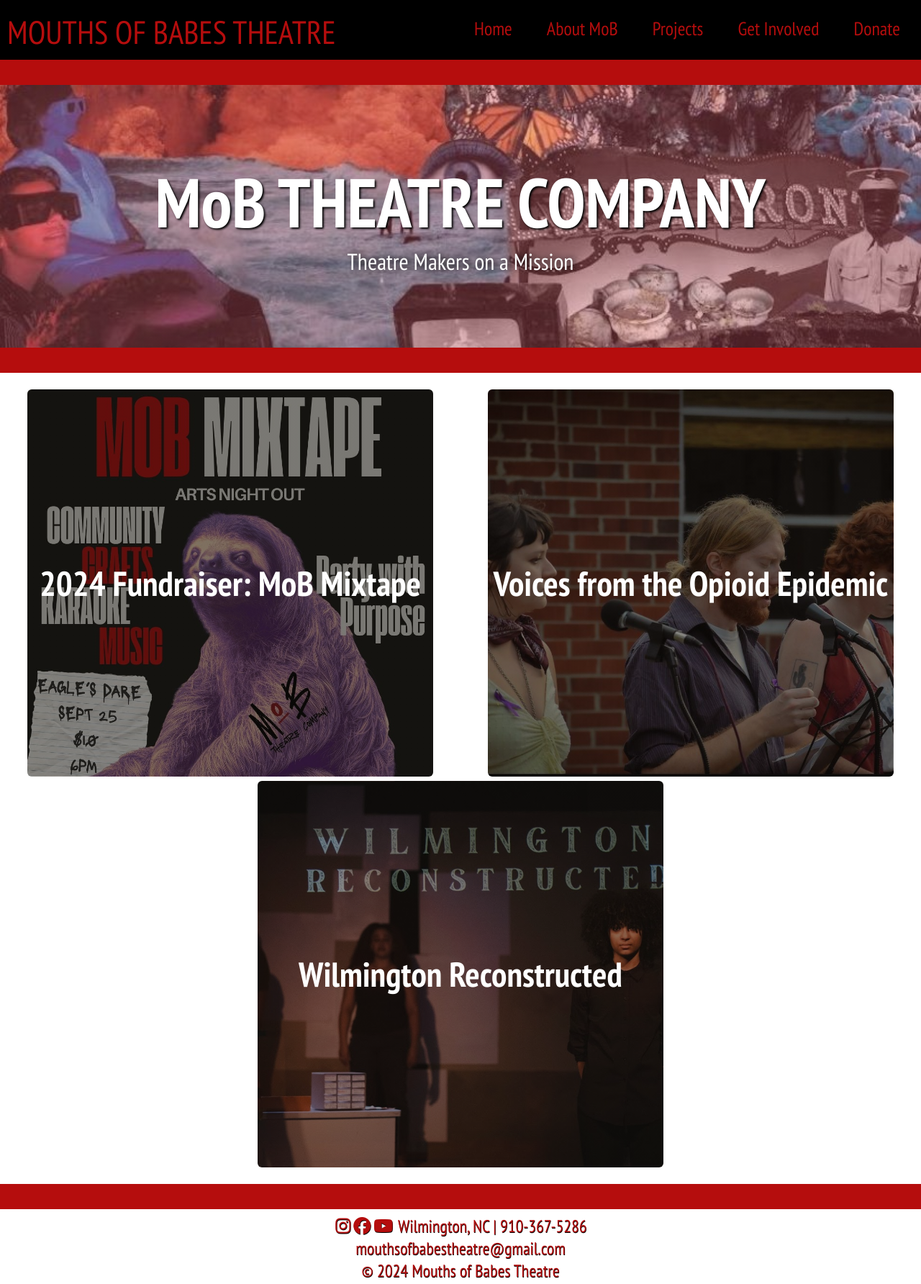
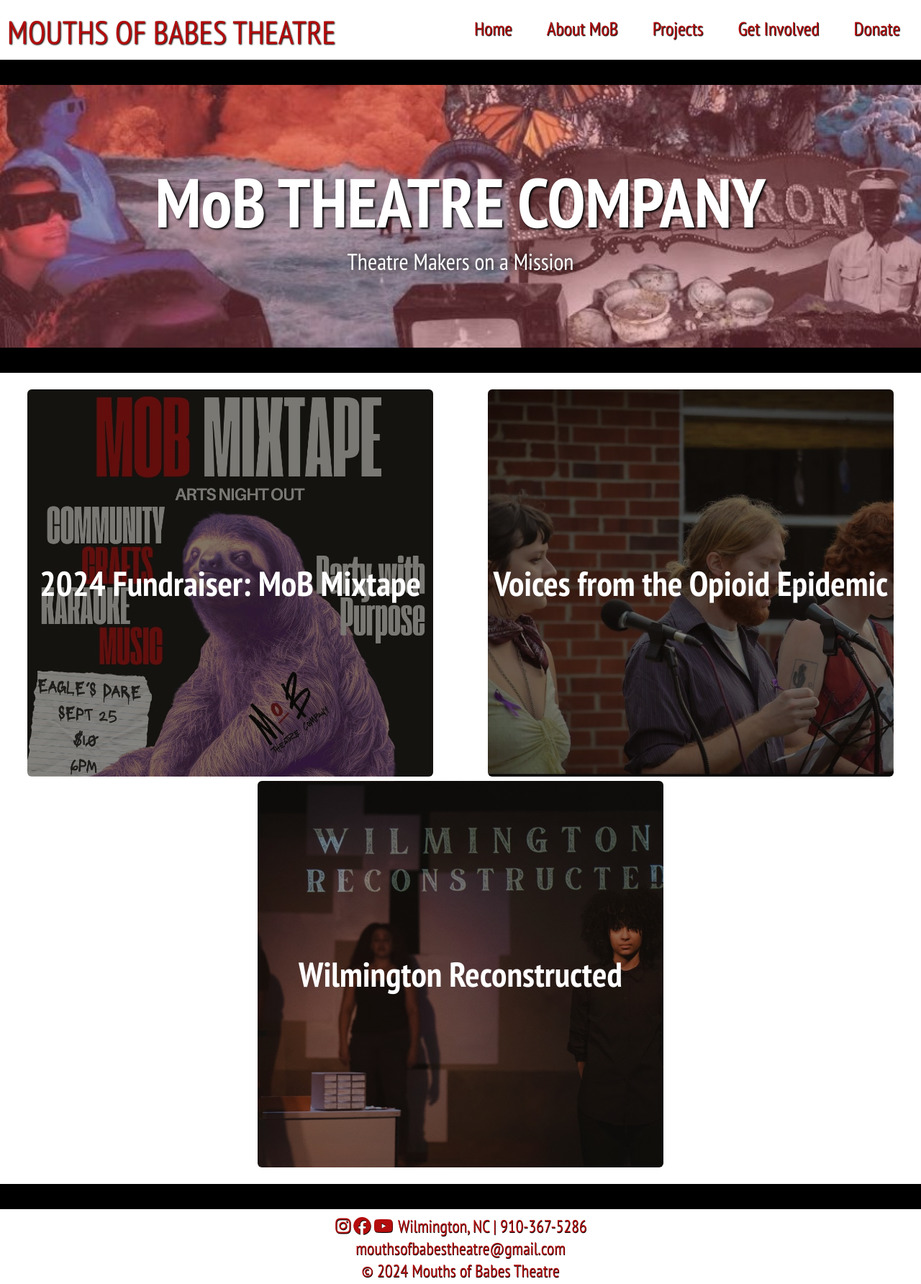
Before and after one commit to mackwick/MoB_Website_FE, a React (Vite) app: page / in a window 1280 px wide. Shown: the whole page at 72% size. Built offline with nearby package versions, Linux system fonts and the light colour scheme.

Commit message:
black borders

```diff
--- a/src/index.css
+++ b/src/index.css
@@ -55,8 +55,8 @@
   flex-direction: row;
   justify-content: space-between;
   align-items: center;
-  border-bottom: solid var(--red) 35px;
-  background-color: black;
+  border-bottom: solid black 35px;
+  background-color: white;
   padding: 5px;
 }
 
@@ -178,7 +178,7 @@
   background-color: white;
   color: var(--red);
   text-shadow: 0.5px 0.5px 0.5px black;
-  border-top: solid var(--red) 35px;
+  border-top: solid black 35px;
 }
 
 .footer-container .link {
@@ -221,7 +221,7 @@
 .involved-body,
 .engagements-div {
   padding: 5px;
-  border-bottom: solid var(--red) 35px;
+  border-bottom: solid black 35px;
   padding-top: 10px;
 }
 
@@ -977,7 +977,7 @@
   .landing-teaser {
     font-size: 26px;
     padding: 0 10px;
-    /* text-shadow: 2px 2px 3px gray; */
+    text-shadow: 2px 2px 3px gray;
   }
 
   .home-bio-links {
@@ -1045,7 +1045,7 @@
   }
 
   .offscreen-menu {
-    background-color: black;
+    background-color: white;
     color: var(--red);
     text-shadow: 1px 1px 1px black;
     height: 10%;
```
